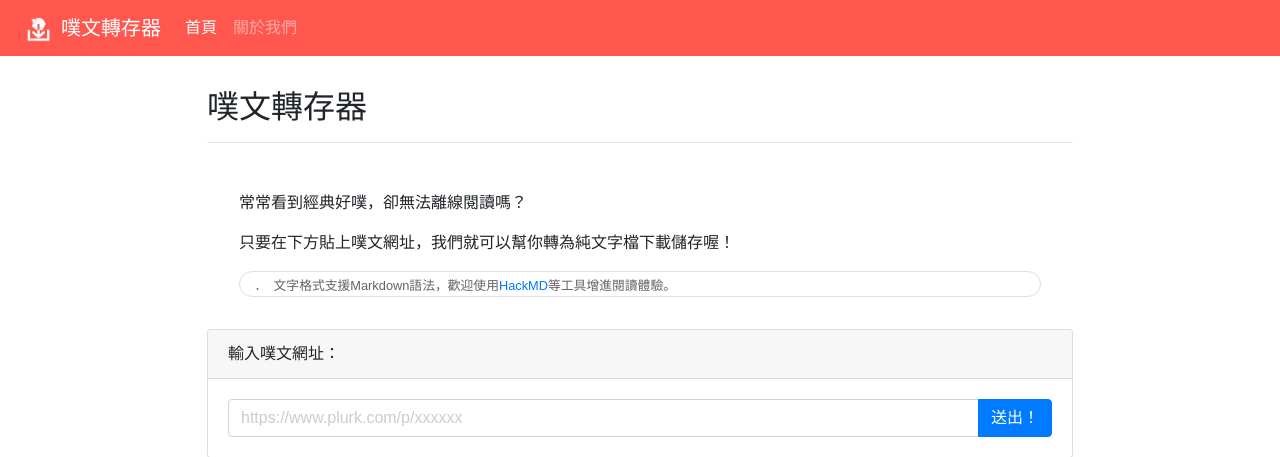
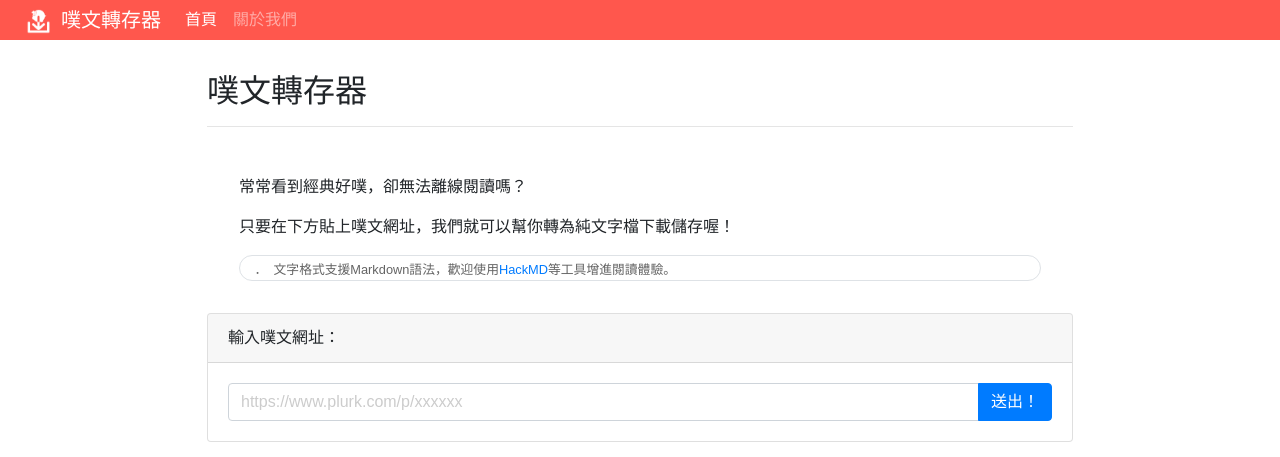
Before and after one commit to cloudewu/Plurk-Downloader, a Flask app: page / in a window 1280 px wide. Shown: the top 457 px of the page. Run offline with Flask 2, Linux system fonts and the light colour scheme; some libraries are stand-ins or nearby versions.

Commit message:
Tighten navbar's height

```diff
--- a/static/style/index.css
+++ b/static/style/index.css
@@ -50,6 +50,10 @@ p {
 /* nav bar */
 .navbar {
 	background-color: #FF574D;
+}
+
+.navbar-toggler-icon {
+	font-size: 0.9rem;
 }
 
 #nav-icon {
--- a/templates/base.html
+++ b/templates/base.html
@@ -21,9 +21,9 @@
 </head>
 <body>
 	<!-- nav bar -->
-	<nav class="navbar navbar-dark navbar-expand-sm">
+	<nav class="navbar navbar-dark navbar-expand-sm py-0">
 		<span class="navbar-brand" href="#"><img class="icon" id="nav-icon" src={{url_for("static", filename="img/favicon_white.png")}}/>噗文轉存器</span>
-		<button class="navbar-toggler" type="button" data-toggle="collapse" data-target="#navbarNavAltMarkup" aria-controls="navbarNavAltMarkup" aria-expanded="false" aria-label="Toggle navigation">
+		<button class="navbar-toggler py-0 px-2" type="button" data-toggle="collapse" data-target="#navbarNavAltMarkup" aria-controls="navbarNavAltMarkup" aria-expanded="false" aria-label="Toggle navigation">
 			<span class="navbar-toggler-icon"></span>
 		</button>
 		<div class="collapse navbar-collapse" id="navbarNavAltMarkup">
--- a/templates/index.html
+++ b/templates/index.html
@@ -21,8 +21,8 @@
 {# ========================================================================================= #}
 
 {% block navButton %}
-	<a class="nav-item nav-link active" href="#">首頁</a>
-	<a class="nav-item nav-link" href="#">關於我們</a>
+	<a class="nav-item nav-link py-1 active" href="#">首頁</a>
+	<a class="nav-item nav-link py-1" href="#">關於我們</a>
 {% endblock %}
 
 {% block content %}
```
